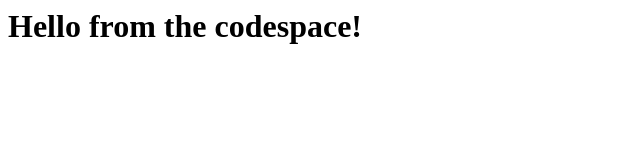
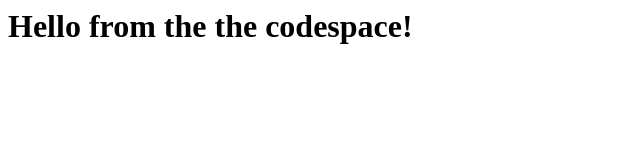
Before and after one commit to redgren-grumbholdt/skills-code-with-codespaces, a plain HTML site: page index.html in a window 1280 px wide. Shown: the whole page, without its empty margins (0-640 px from the left). Drawn offline with Linux system fonts and the light colour scheme.

Commit message:
this is a test

```diff
--- a/index.html
+++ b/index.html
@@ -1,3 +1,3 @@
 <html>
-  <h1>Hello from the codespace!</h1>
+  <h1>Hello from the the codespace!</h1>
 </html>
```
